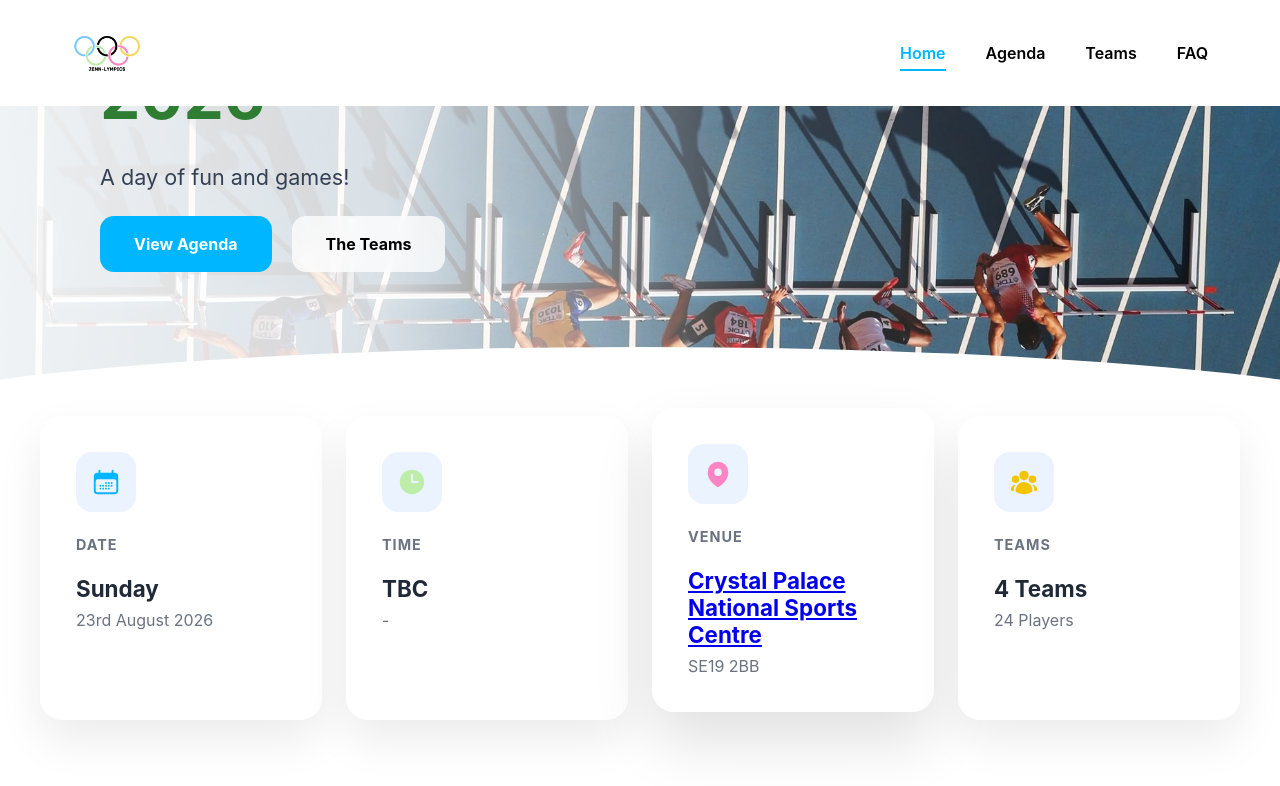
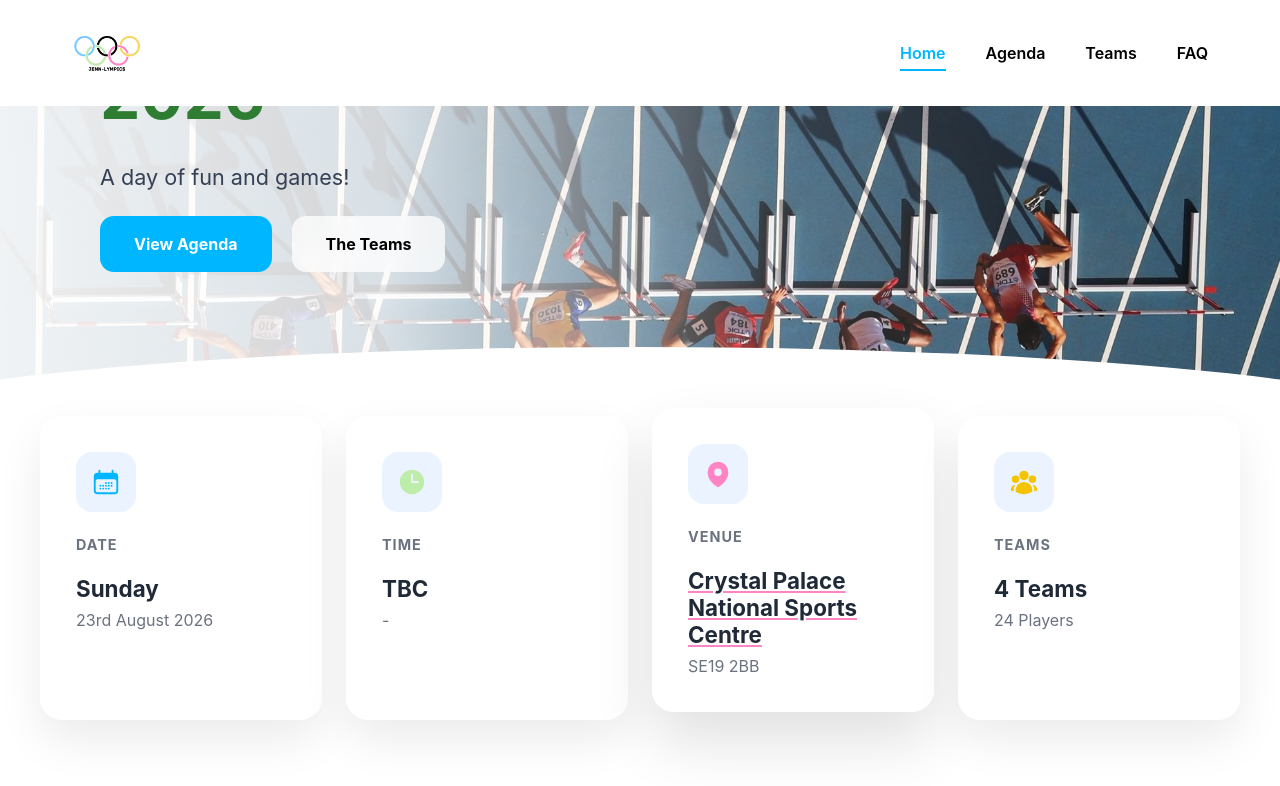
Before and after one commit to Jennipham/jenn-lympics, a React (Vite) app in the folder jenn-lympics-website/: page / in a window 1280 px wide. In both pictures the pointer is over the link "Crystal Palace National Sports Centre". Shown: the part 300-1086 px from the top of the page. Built offline with nearby package versions, Linux system fonts and the light colour scheme.

Commit message:
updating tag reference

```diff
--- a/jenn-lympics-website/src/components/EventInfo/EventInfo.css
+++ b/jenn-lympics-website/src/components/EventInfo/EventInfo.css
@@ -192,7 +192,7 @@ grid-template-columns:1fr;
 }
 
 .home-venue-link:hover {
-    color: #ff84c3;
+    color: inherit;
     text-decoration-color: #ff84c3;
 }
 
--- a/jenn-lympics-website/src/components/EventInfo/EventInfo.tsx
+++ b/jenn-lympics-website/src/components/EventInfo/EventInfo.tsx
@@ -55,7 +55,7 @@ export default function EventInfo() {
                          href="https://www.google.com/maps/search/?api=1&query=Crystal+Palace+National+Sports+Centre+SE19+2BB"
                          target="_blank"
                          rel="noopener noreferrer"
-                         className="venue-link"
+                         className="home-venue-link"
                         >
                         Crystal Palace National Sports Centre
                         </a>
```
